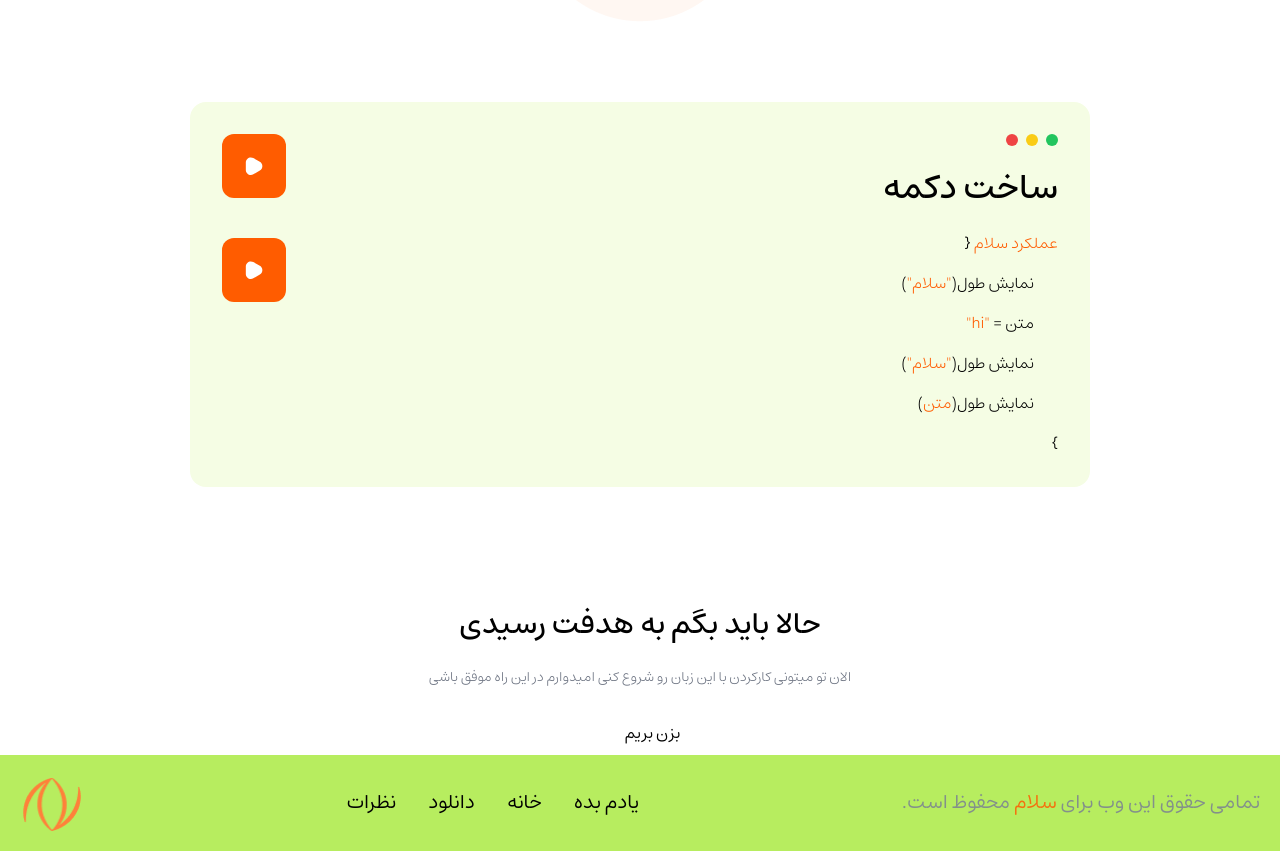
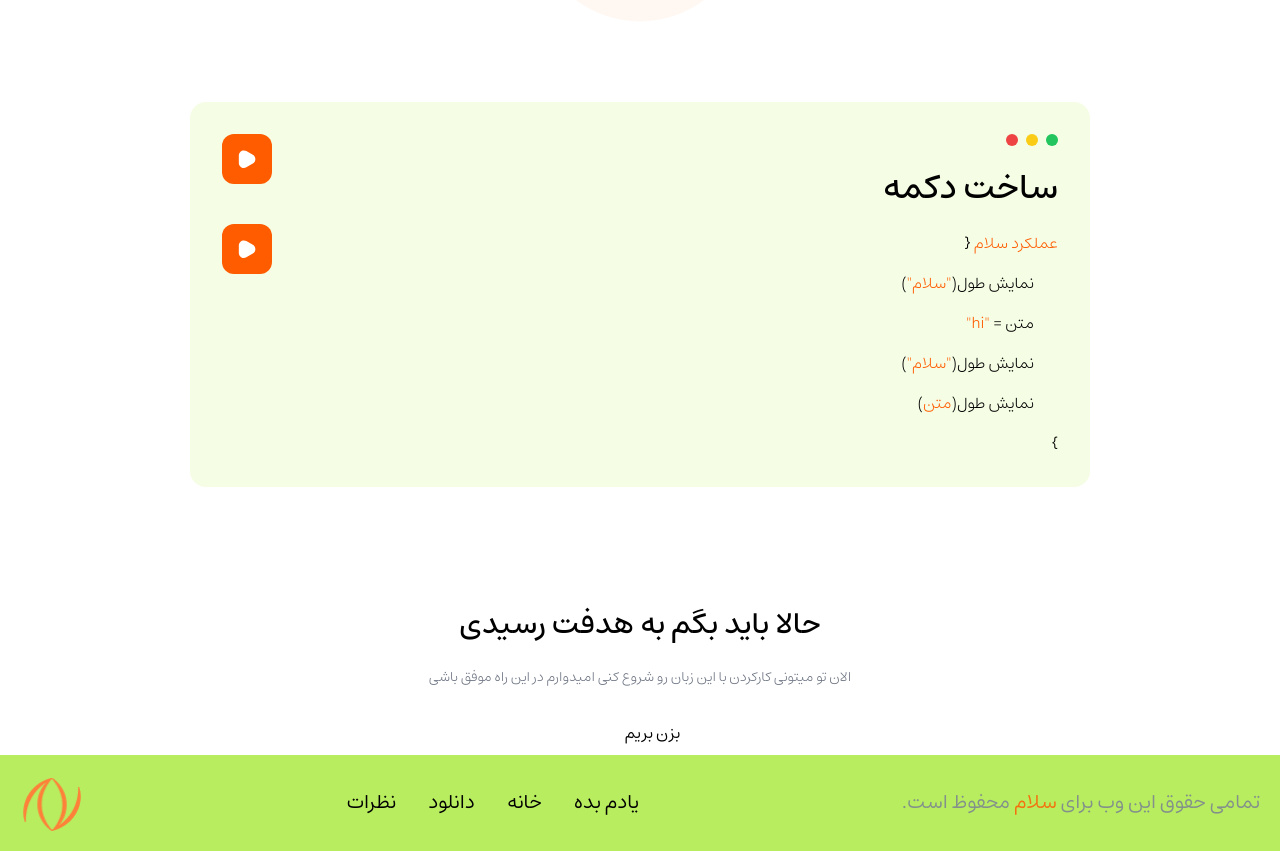
Before and after one commit to SalamLang/Salam-Website, a Next.js app: page /Education in a window 1280 px wide. Shown: the part 3860-4711 px from the top of the page. Built offline with nearby package versions, Linux system fonts and the light colour scheme.

Commit message:
(fix) change manual width to auto

```diff
--- a/src/components/atoms/ButtonCodeBox.jsx
+++ b/src/components/atoms/ButtonCodeBox.jsx
@@ -1,11 +1,11 @@
-import React from 'react'
+import React from "react";
 
 function ButtonCodeBox({ icon }) {
   return (
-    <button className="w-14 h-14 md:w-16 md:h-16 bg-bg-button-orange rounded-xl flex items-center justify-center cursor-pointer">
-        {icon}
+    <button className="w-auto p-2 md:p-4 bg-bg-button-orange rounded-xl flex items-center justify-center cursor-pointer">
+      {icon}
     </button>
-  )
+  );
 }
 
-export default ButtonCodeBox
+export default ButtonCodeBox;
```
